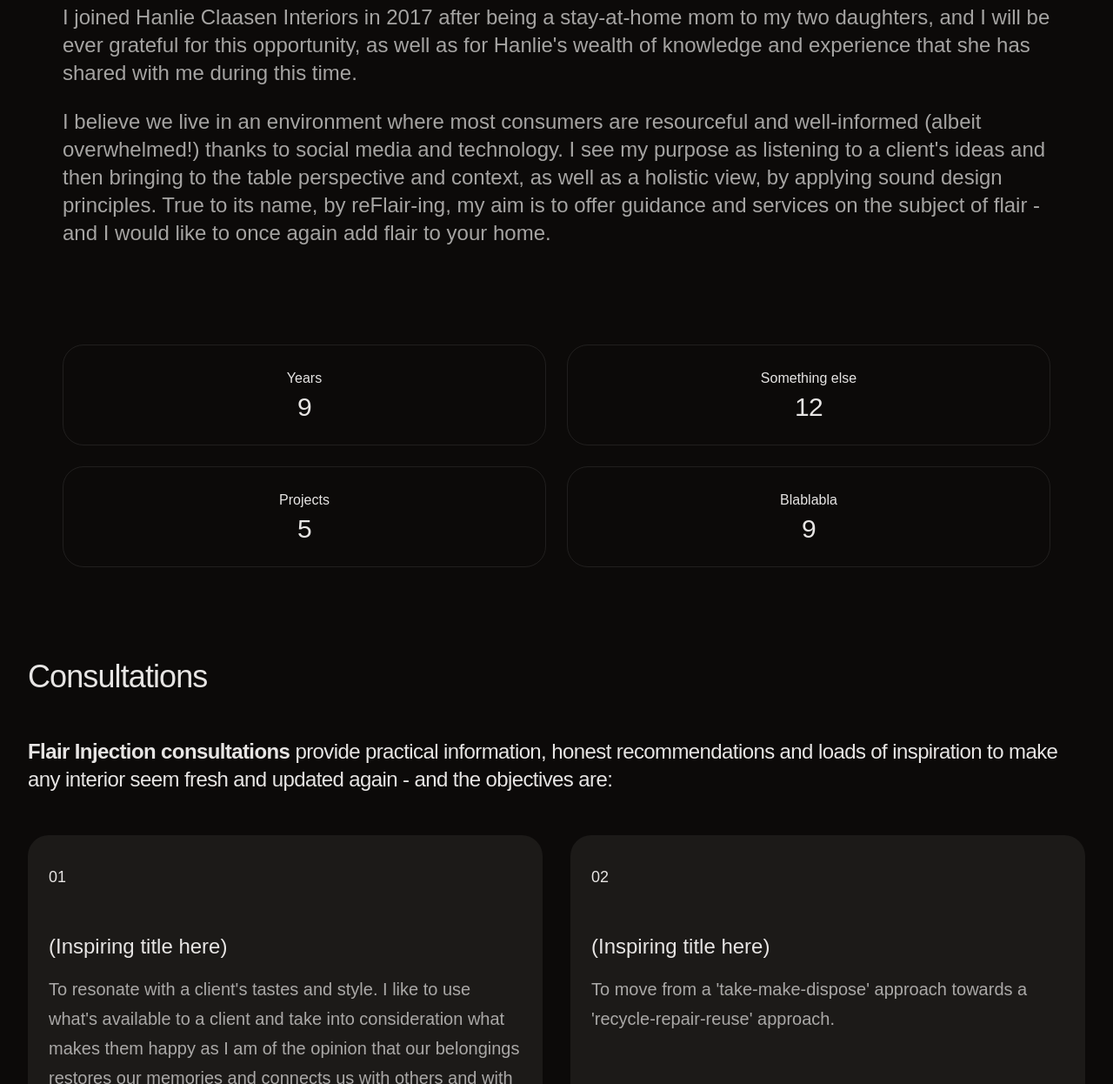
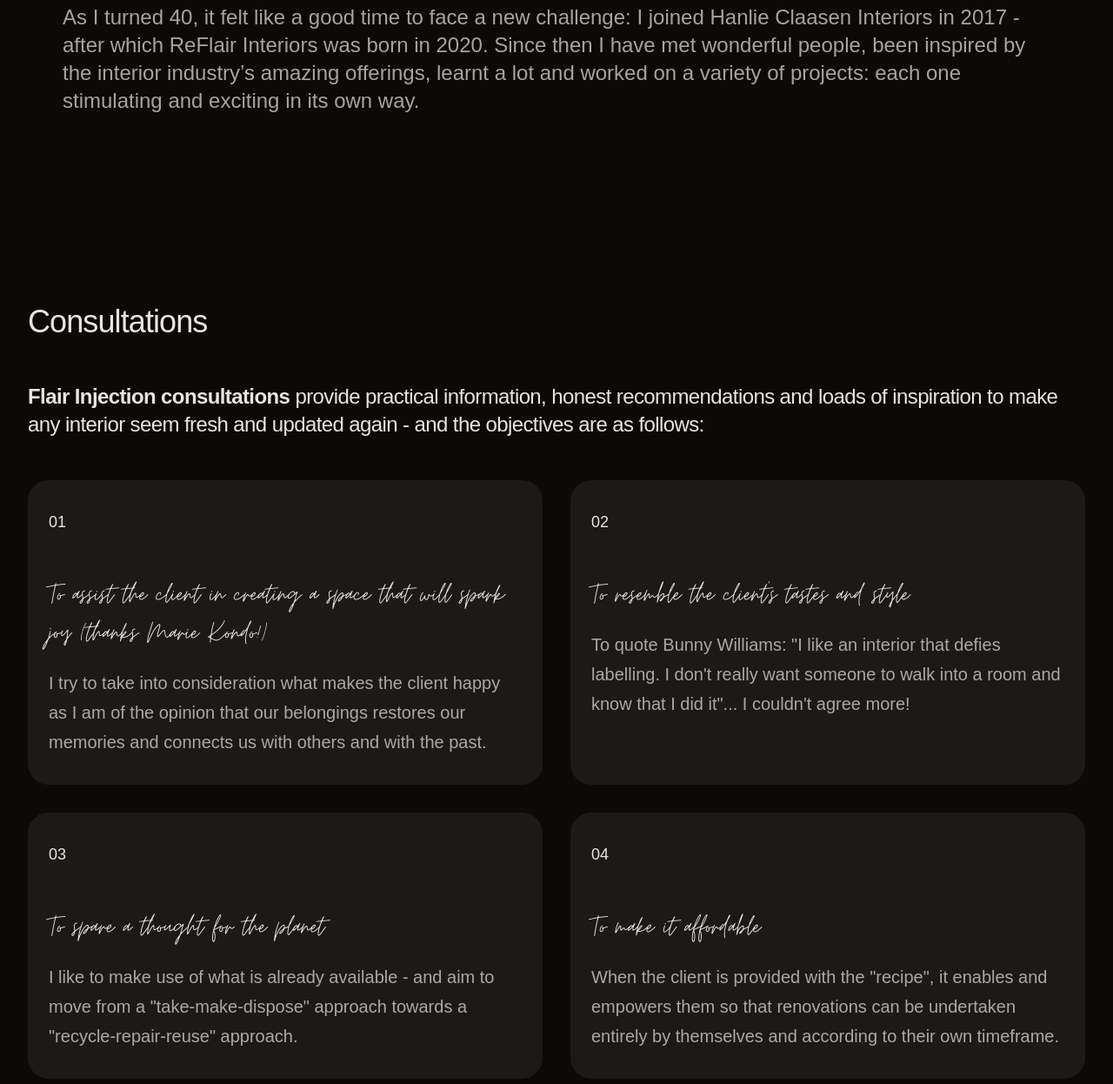
Before and after one commit to criscass/reflair-website, an Astro site: page /about in a window 1280 px wide. Shown: the part 1497-2743 px from the top of the page at 87% size. Built offline with nearby package versions, Linux system fonts and the light colour scheme; Astro itself is replaced by a stand-in of ours; a web font is replaced by a local one.

Commit message:
Added new font and changed some CSS

```diff
--- a/src/components/about/Mission.astro
+++ b/src/components/about/Mission.astro
@@ -1,22 +1,5 @@
 ---
-const stats = [
- {
-  name: 'Years',
-  value: '9',
- },
- {
-  name: 'Something else',
-  value: '12',
- },
- {
-  name: 'Projects',
-  value: '5',
- },
- {
-  name: 'Blablabla',
-  value: '9',
- },
-];
+
 ---
 
 <section class="py-6 sm:py-6">
@@ -39,30 +22,11 @@
     quality of life.
    </p>
    <p class="text-xl text-primary-950/70 dark:text-primary-200/70 sm:text-2xl">
-    I joined Hanlie Claasen Interiors in 2017 after being a stay-at-home mom to my two daughters,
-    and I will be ever grateful for this opportunity, as well as for Hanlie's wealth of knowledge
-    and experience that she has shared with me during this time.
-   </p>
-   <p class="text-xl text-primary-950/70 dark:text-primary-200/70 sm:text-2xl">
-    I believe we live in an environment where most consumers are resourceful and well-informed
-    (albeit overwhelmed!) thanks to social media and technology. I see my purpose as listening to a
-    client's ideas and then bringing to the table perspective and context, as well as a holistic
-    view, by applying sound design principles. True to its name, by reFlair-ing, my aim is to offer
-    guidance and services on the subject of flair - and I would like to once again add flair to your
-    home.
+    As I turned 40, it felt like a good time to face a new challenge: I joined Hanlie Claasen
+    Interiors in 2017 - after which ReFlair Interiors was born in 2020. Since then I have met
+    wonderful people, been inspired by the interior industry’s amazing offerings, learnt a lot and
+    worked on a variety of projects: each one stimulating and exciting in its own way.
    </p>
   </div>
-
-  <!-- Stats -->
-  <dl class="grid grid-cols-1 gap-6 px-6 sm:grid-cols-2">
-   {
-    stats.map((stat) => (
-     <div class=" rounded-3xl border border-primary-900/10 p-6 text-center dark:border-primary-300/10">
-      <dt class="text-base">{stat.name}</dt>
-      <dd class="text-3xl font-medium tracking-tight">{stat.value}</dd>
-     </div>
-    ))
-   }
-  </dl>
  </div>
 </section>
--- a/src/components/about/Values.astro
+++ b/src/components/about/Values.astro
@@ -2,28 +2,25 @@
 const values = [
  {
   ref: '01',
-  name: '(Inspiring title here)',
+  name: 'To assist the client in creating a space that will spark joy (thanks Marie Kondo!)',
   description:
-   "To resonate with a client's tastes and style. I like to use what's available to a client and take into consideration what makes them happy as I am of the opinion that our belongings restores our memories and connects us with others and with the past.",
+   'I try to take into consideration what makes the client happy as I am of the opinion that our belongings restores our memories and connects us with others and with the past.',
  },
  {
   ref: '02',
-  name: '(Inspiring title here)',
-  description:
-   "To move from a 'take-make-dispose' approach towards a 'recycle-repair-reuse' approach.",
+  name: `To resemble the client's tastes and style`,
+  description: `To quote Bunny Williams: "I like an interior that defies labelling. I don't really want someone to walk into a room and know that I did it"... I couldn't agree more!`,
  },
 
  {
   ref: '03',
-  name: '(Inspiring title here)',
-  description:
-   "To move from a 'take-make-dispose' approach towards a 'recycle-repair-reuse' approach.",
+  name: 'To spare a thought for the planet',
+  description: `I like to make use of what is already available - and aim to move from a "take-make-dispose" approach towards a "recycle-repair-reuse" approach.`,
  },
  {
   ref: '04',
-  name: '(Inspiring title here)',
-  description:
-   'To empower the client and involve them as little or as much as they like - to the extent that home renovations can be undertaken entirely independently if so preferred.',
+  name: 'To make it affordable',
+  description: `When the client is provided with the "recipe", it enables and empowers them so that renovations can be undertaken entirely by themselves and according to their own timeframe.`,
  },
 ];
 ---
@@ -35,7 +32,7 @@
    <h3 class="text-xl font-light tracking-tight sm:text-2xl">
     <span class="font-semibold"> Flair Injection consultations</span> provide practical information,
     honest recommendations and loads of inspiration to make any interior seem fresh and updated
-    again - and the objectives are:
+    again - and the objectives are as follows:
    </h3>
    <div class="grid gap-8 lg:grid-cols-2">
     {
@@ -43,7 +40,7 @@
       <div class="flex flex-col gap-12 rounded-3xl bg-primary-500/10 px-6 py-8 dark:bg-primary-400/10">
        <p class="text-md sm:text-lg">{value.ref}</p>
        <div class="flex flex-col gap-4">
-        <h3 class="text-xl font-medium sm:text-2xl">{value.name}</h3>
+        <h3 class="font-moontime text-2xl sm:text-4xl">{value.name}</h3>
         <p class="text-lg text-primary-950/70 dark:text-primary-200/70 sm:text-xl">
          {value.description}
         </p>
--- a/src/layouts/Layout.astro
+++ b/src/layouts/Layout.astro
@@ -100,6 +100,15 @@
     font-style: italic;
     font-display: swap;
    }
+   @font-face {
+    font-family: 'Moontime';
+    src: url('/fonts/moontime-regular-webfont.woff2') format('woff2');
+    src: url('/fonts/moontime-regular-webfont.woff') format('woff');
+
+    font-weight: normal;
+    font-style: normal;
+    font-display: swap;
+   }
   </style>
 
   <script>
--- a/src/pages/services.astro
+++ b/src/pages/services.astro
@@ -12,39 +12,40 @@
    </div>
    <div>
     <p class="my-10 text-2xl">
-     An interior designer provides a range of services to help create functional and aesthetically
-     pleasing spaces. Some of the services they offer include:
+     Let me know if I could assist with any of the following services, in order to help create a
+     functional and aesthetically pleasing space:
     </p>
-    <ol>
+    <ul>
      <li>
-      Space planning: Determining the layout of furniture and decor to optimize the use of space.
+      <span class="font-moontime text-4xl">Space planning</span> : Determining the layout of
+      furniture and decor to optimize the use of space;
      </li>
      <li>
-      Color consultation: Selecting paint colors, fabrics, and finishes to create a cohesive look.
+      <span class="font-moontime text-4xl">Color consultation</span> : Selecting paint colors,
+      fabrics, and finishes to create a cohesive look;
      </li>
      <li>
-      Furniture selection: Choosing furniture pieces that fit the style and function of the space.
+      <span class="font-moontime text-4xl">Furniture selection</span>
+       : Choosing furniture pieces that fit the style and function of the space;
      </li>
      <li>
-      Lighting design: Planning the placement of lighting fixtures to enhance the ambiance of the
-      room.
+      <span class="font-moontime text-4xl">Lighting design</span>
+       : Planning the placement of lighting fixtures to enhance the ambiance of the room;
      </li>
      <li>
-      Custom design: Creating custom pieces such as built-in shelving, cabinetry, or furniture.
+      <span class="font-moontime text-4xl">Custom design</span>
+       : Creating custom pieces such as built-in shelving, cabinetry, or furniture;
      </li>
      <li>
-      Project management: Overseeing the implementation of the design plan, coordinating with
-      contractors and vendors.
+      <span class="font-moontime text-4xl">Project management</span>
+       : Overseeing the implementation of the design plan, coordinating with contractors and vendors
+      and
      </li>
      <li>
-      Styling and accessorizing: Adding finishing touches such as artwork, rugs, and decor items to
-      complete the look.
+      <span class="font-moontime text-4xl">Styling and accessorizing</span>
+       : Adding finishing touches such as artwork, rugs, and decor items to complete the look;
      </li>
-    </ol>
-    <p class="my-10 text-2xl">
-     Overall, an interior designer helps clients bring their vision for their space to life while
-     ensuring functionality and style are balanced.
-    </p>
+    </ul>
    </div>
   </div>
  </section>
@@ -65,7 +66,7 @@
  }
 
  li {
-  font-size: 1.25rem /* 20px */;
+  font-size: 1.5rem /* 20px */;
   line-height: 2.125rem /* 34px */;
   margin-top: 1rem;
  }
--- a/tailwind.config.cjs
+++ b/tailwind.config.cjs
@@ -15,6 +15,7 @@
     },
     fontFamily: {
       sans: ['SerifBook', 'sans-serif'],
+      moontime: ['Moontime', 'Brush Script MT'],
     },
     fontSize: {
       xs: ['0.75rem', '1rem'],
```
Also changed, not shown: public/fonts/moontime-regular-webfont.woff (added), public/fonts/moontime-regular-webfont.woff2 (added).
